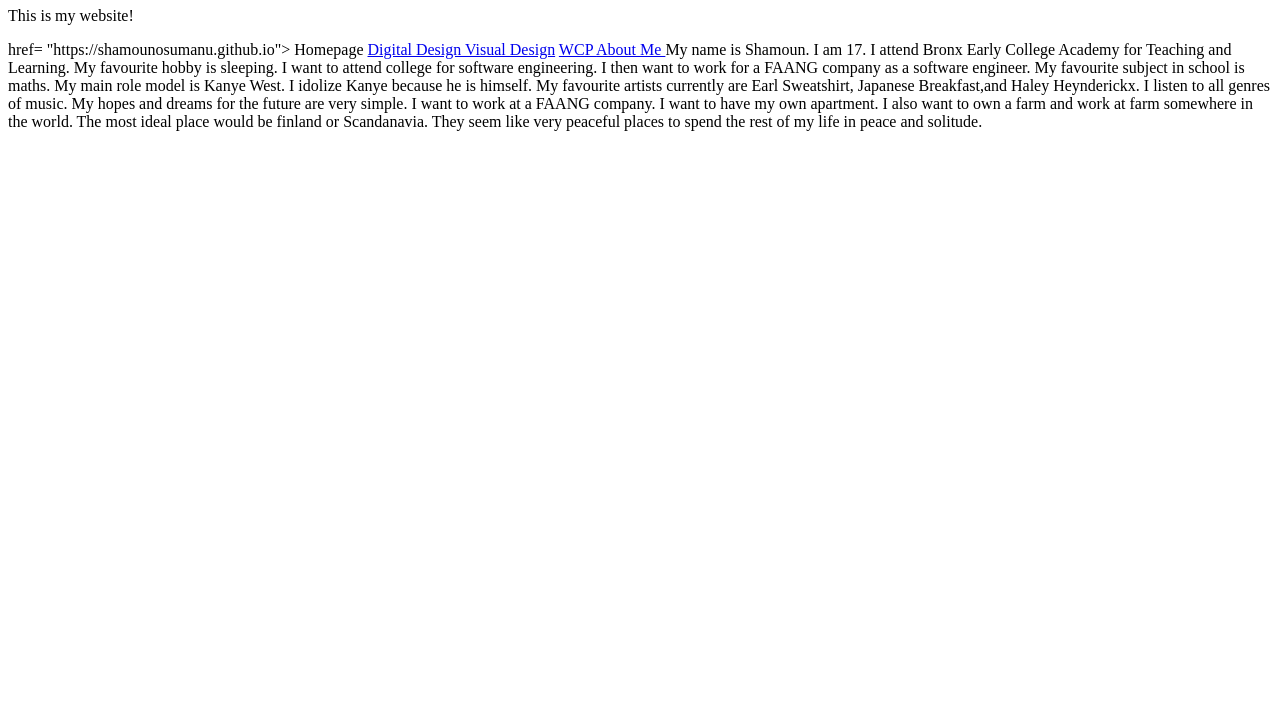
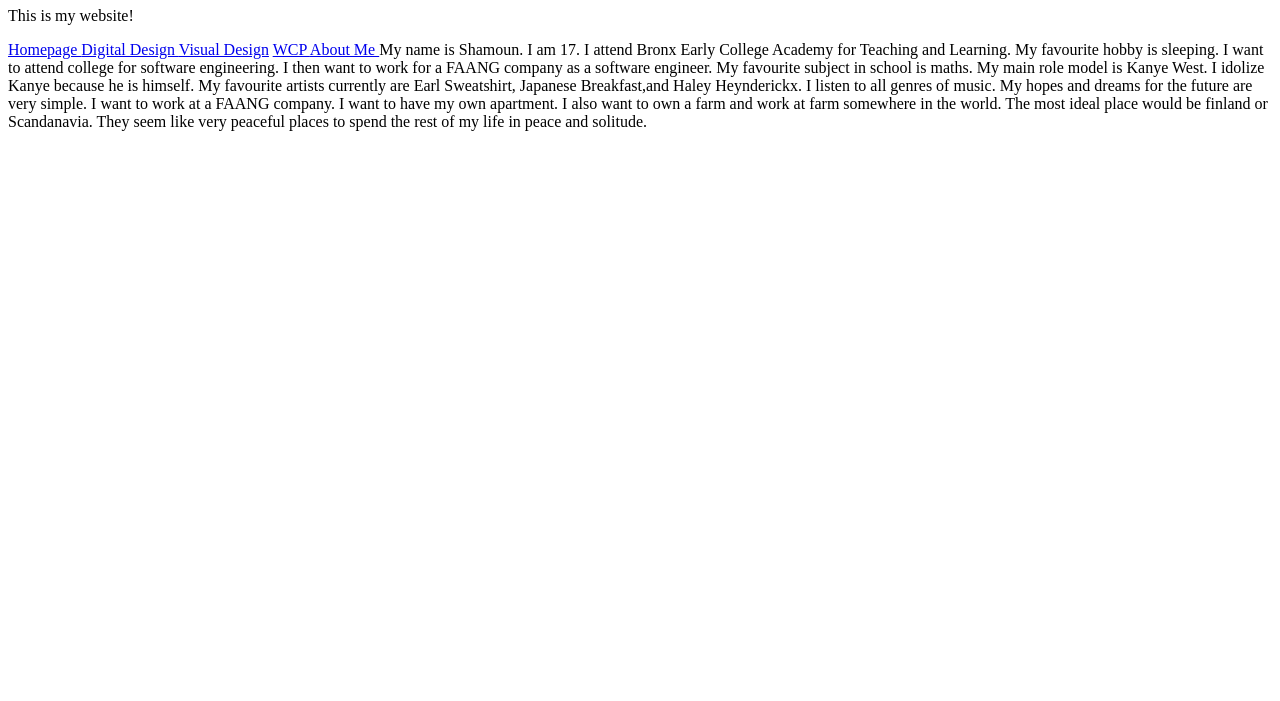
Before and after one commit to ShamounOsumanu/ShamounOsumanu-github.io, a plain HTML site: page index.html in a window 1280 px wide. Shown: the part 99-800 px from the top of the page. Drawn offline with Linux system fonts and the light colour scheme.

Commit message:
Update index.html

```diff
--- a/index.html
+++ b/index.html
@@ -15,7 +15,7 @@
 
       <p> This is my website! </p>
 
-    href= "https://shamounosumanu.github.io"> Homepage </a>
+   <a href= "https://shamounosumanu.github.io"> Homepage </a>
 
     <a href= "digitaldesign.html"> Digital Design </a>
 
```
